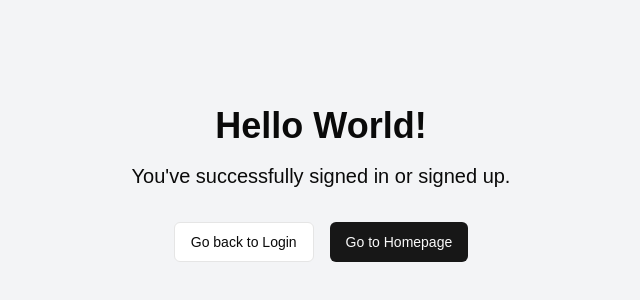
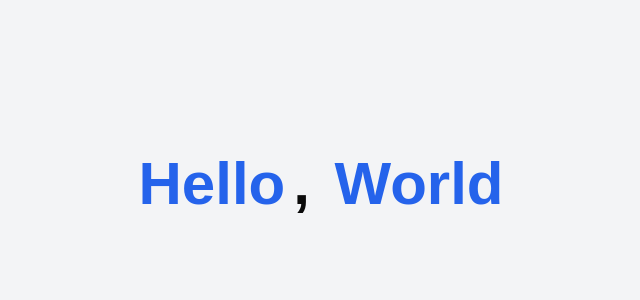
Before and after one commit to lperlaruby/llai, a Next.js app: page /hello-world in a window 1280 px wide. Shown: the part 216-516 px from the top of the page, without its empty margins (319-959 px from the left). Built offline with nearby package versions, Linux system fonts and the light colour scheme.

Commit message:
homepage maybe

```diff
--- /dev/null
+++ b/app/hello-world/hello.tsx
@@ -0,0 +1,7 @@
+export default function HelloPage() {
+    return (
+      <div className="flex items-center justify-center min-h-screen bg-blue-100">
+        <h1 className="text-4xl font-bold text-blue-600">Hello Page</h1>
+      </div>
+    );
+  }
--- a/app/hello-world/page.tsx
+++ b/app/hello-world/page.tsx
@@ -1,4 +1,4 @@
-import Link from "next/link"
+/*import Link from "next/link"
 import { Button } from "@/components/ui/button"
 
 export default function HelloWorldPage() {
@@ -16,4 +16,20 @@ export default function HelloWorldPage() {
       </div>
     </div>
   )
+}*/
+
+import Link from "next/link";
+
+export default function HelloWorldPage() {
+  return (
+    <div className="flex flex-col items-center justify-center min-h-screen bg-gray-100">
+      <h1 className="text-6xl font-bold">
+        <Link href="/hello" className="text-blue-600 hover:text-blue-400 mx-2">Hello</Link>
+        <span>, </span>
+        <Link href="/world" className="text-blue-600 hover:text-blue-400 mx-2">World</Link>
+      </h1>
+    </div>
+
+
+  );
 }
--- /dev/null
+++ b/app/hello-world/world.tsx
@@ -0,0 +1,7 @@
+export default function WorldPage() {
+    return (
+      <div className="flex items-center justify-center min-h-screen bg-green-100">
+        <h1 className="text-4xl font-bold text-green-600">World Page</h1>
+      </div>
+    );
+  }
```
